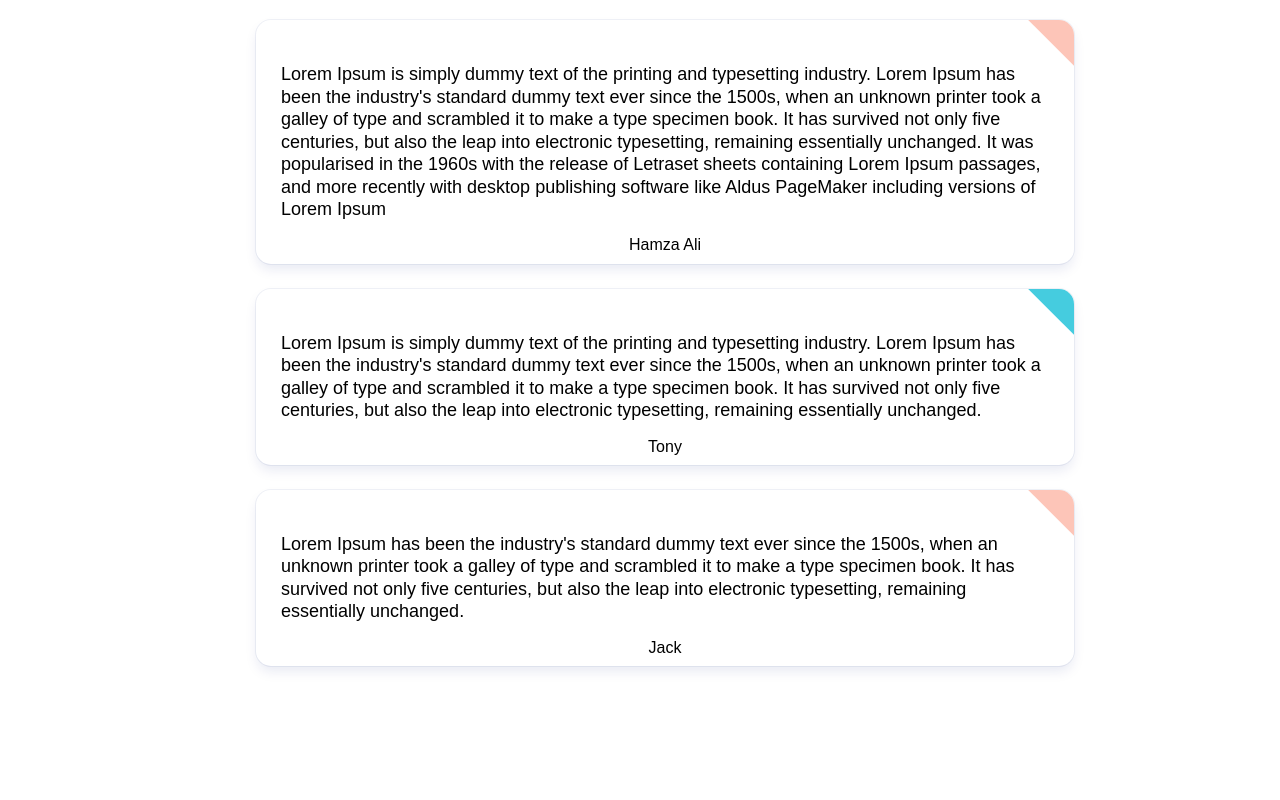
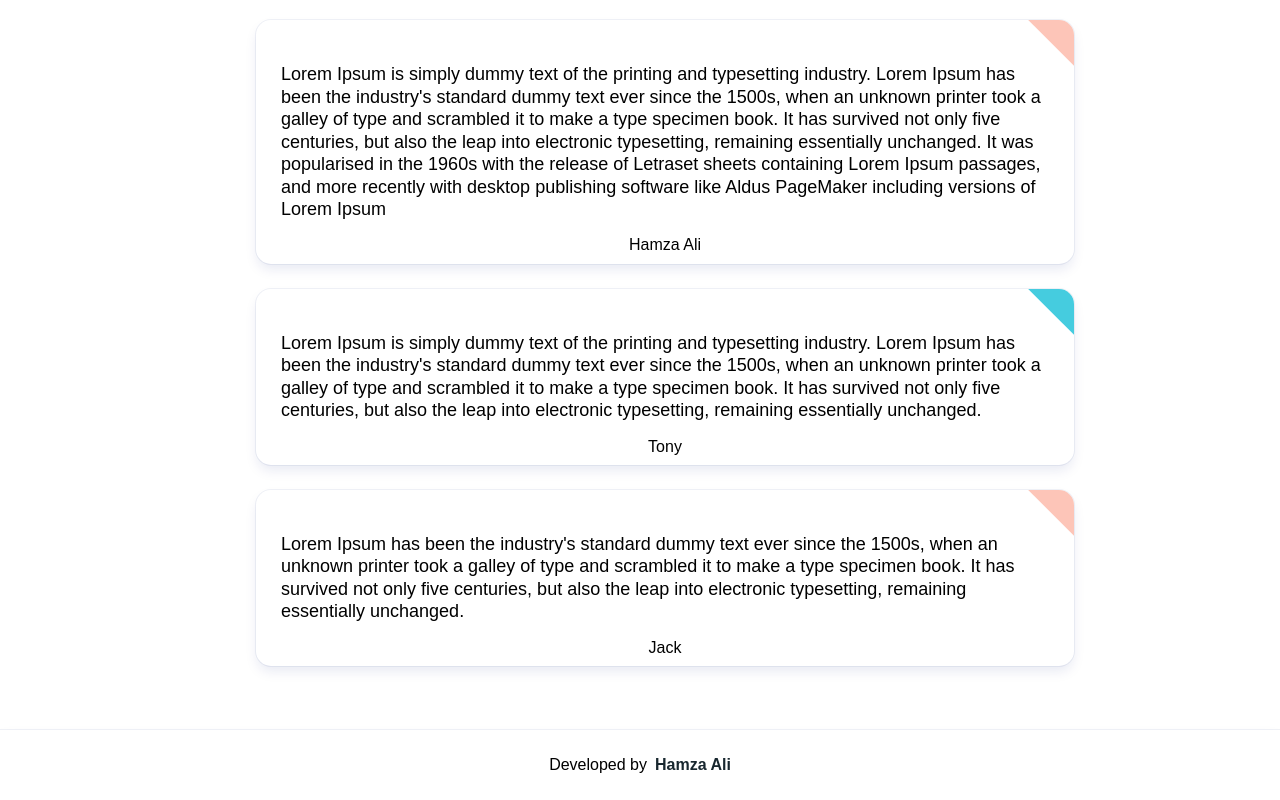
Before and after one commit to Hat52/get-motivated, a React (Create React App) app: page / in a window 1280 px wide. Shown: the part 694-1494 px from the top of the page. Before the commit the page ends 1424 px from the top, so only its background shows below. Built offline with nearby package versions, Linux system fonts and the light colour scheme.

Commit message:
feat:footer

```diff
--- a/src/App.css
+++ b/src/App.css
@@ -1,6 +1,7 @@
 body{
   font-family: sans-serif;
 }
+/* Header */
 .header{
   position:relative;
   height: 650px;
@@ -8,3 +9,65 @@ body{
   background:url('./assets/background1.jpg');
   background-size: 100% 100%;
 }
+
+/* Footer */
+.footer{
+  width: 100%;
+  height: 70px;
+  box-shadow:0 0.4rem 0.8rem -0.1rem rgb(0 32 128 / 10%), 0 0 0 1px #f0f2f7;
+  display: flex;
+  justify-content: center;
+  align-items: center;
+}
+.footer a {
+  overflow: hidden;
+  position: relative;
+  display: inline-block;
+  text-decoration: none;
+  color: #18272F;
+  font-weight: 700;
+  vertical-align: top;
+  margin-left: 8px;
+}
+
+.footer a::before,
+.footer a::after {
+ content: '';
+  position: absolute;
+  width: 100%;
+  left: 0;
+}
+.footer a::before {
+  background-color: #54b3d6;
+  height: 2px;
+  bottom: 0;
+  transform-origin: 100% 50%;
+  transform: scaleX(0);
+  transition: transform .3s cubic-bezier(0.76, 0, 0.24, 1);
+}
+.footer a::after {
+  content: attr(data-replace);
+  height: 100%;
+  top: 0;
+  transform-origin: 100% 50%;
+  transform: translate3d(200%, 0, 0);
+  transition: transform .3s cubic-bezier(0.76, 0, 0.24, 1);
+  color: #54b3d6;
+}
+
+.footer a:hover::before {
+  transform-origin: 0% 50%;
+  transform: scaleX(1);
+}
+.footer a:hover::after {
+  transform: translate3d(0, 0, 0);
+}
+
+.footer a span {
+  display: inline-block;
+  transition: transform .3s cubic-bezier(0.76, 0, 0.24, 1);
+}
+
+.footer a:hover span {
+  transform: translate3d(-200%, 0, 0);
+}
--- a/src/App.js
+++ b/src/App.js
@@ -16,6 +16,9 @@ function App() {
           })
         }
       </div>
+      <div className="footer">
+          Developed by <a href="https://github.com/Hat52" target="_blank" rel="noreferrer" data-replace="Hamza Ali"><span>Hamza Ali</span></a>
+      </div>
     </div>
   );
 }
```
